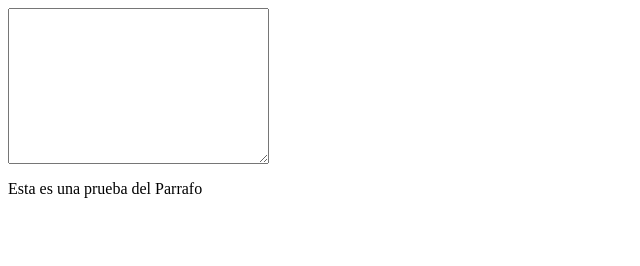
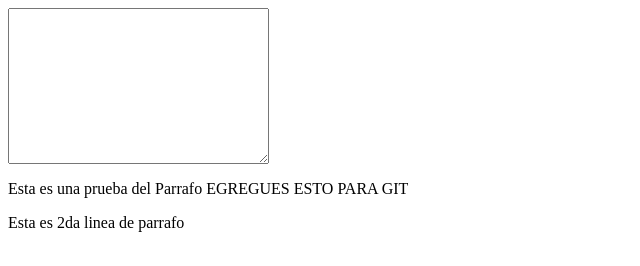
Before and after one commit to ManuelCevallos/WebSite01, a plain HTML site: page index.html in a window 1280 px wide. Shown: the whole page, without its empty margins (0-640 px from the left). Drawn offline with Linux system fonts and the light colour scheme.

Commit message:
incluyo 2do parrafo

```diff
--- a/index.html
+++ b/index.html
@@ -7,6 +7,7 @@
     <title>MCC My firt Site</title>
 </head>
 <body>
-    <p>Esta es una prueba del Parrafo</p>
+    <p>Esta es una prueba del Parrafo EGREGUES ESTO PARA GIT</p>
+    <p>Esta es 2da linea de parrafo</p>
 </body>
 </html>
```
